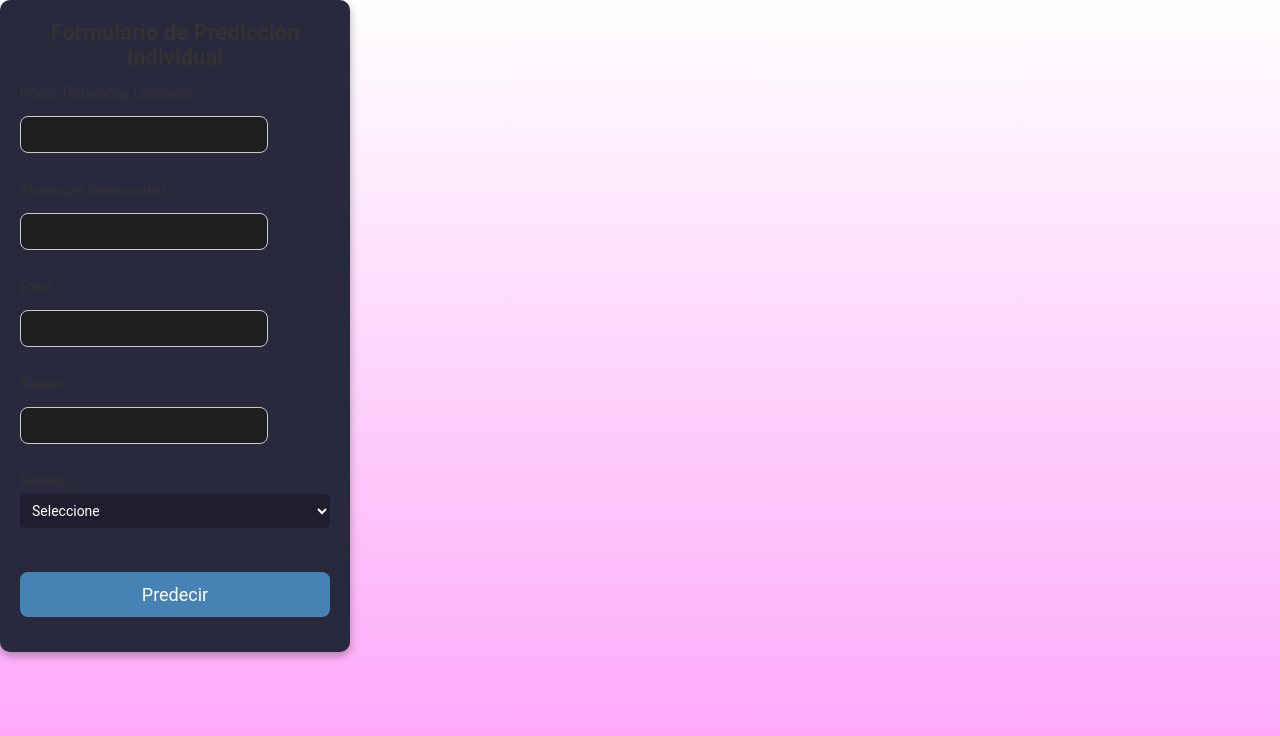
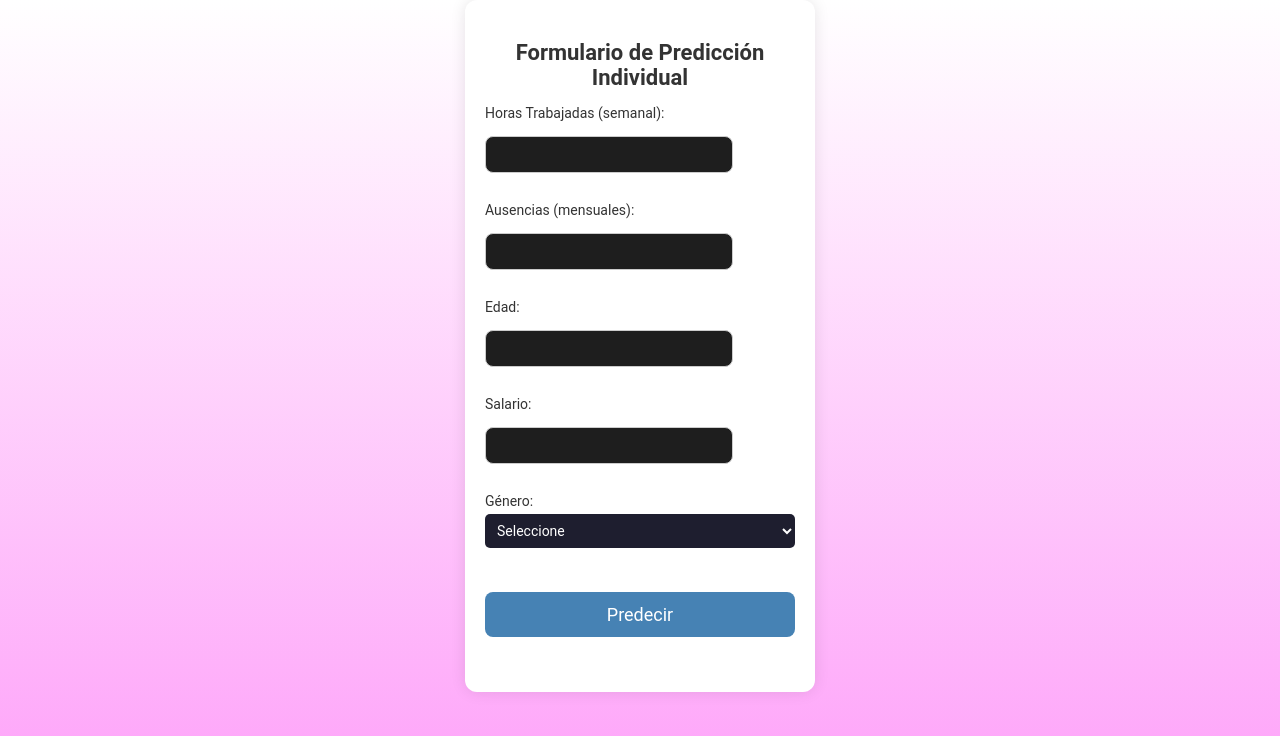
Before and after one commit to nereoM/TP1-pp1-Manganiello-Sotomayor, a Flask app: page /predecir_individual in a window 1280 px wide. Shown: the top 736 px of the page. Run offline with Flask 3, Linux system fonts and the light colour scheme.

Commit message:
Arreglo ubicacion contenedor prediccion_individual

```diff
--- a/static/style.css
+++ b/static/style.css
@@ -1583,3 +1583,14 @@ input:focus, select:focus {
     color: #0056b3;
     text-decoration: underline;
 }
+
+.contenido_predecir_individual {
+    max-width: 600px;
+    margin: 0 auto;
+    padding: 40px 20px;
+    background-color: var(--background-container, #ffffff);
+    border-radius: 12px;
+    box-shadow: 0 0 15px rgba(0, 0, 0, 0.1);
+    font-family: 'Poppins', sans-serif;
+    transition: background 0.3s ease;
+}
```
